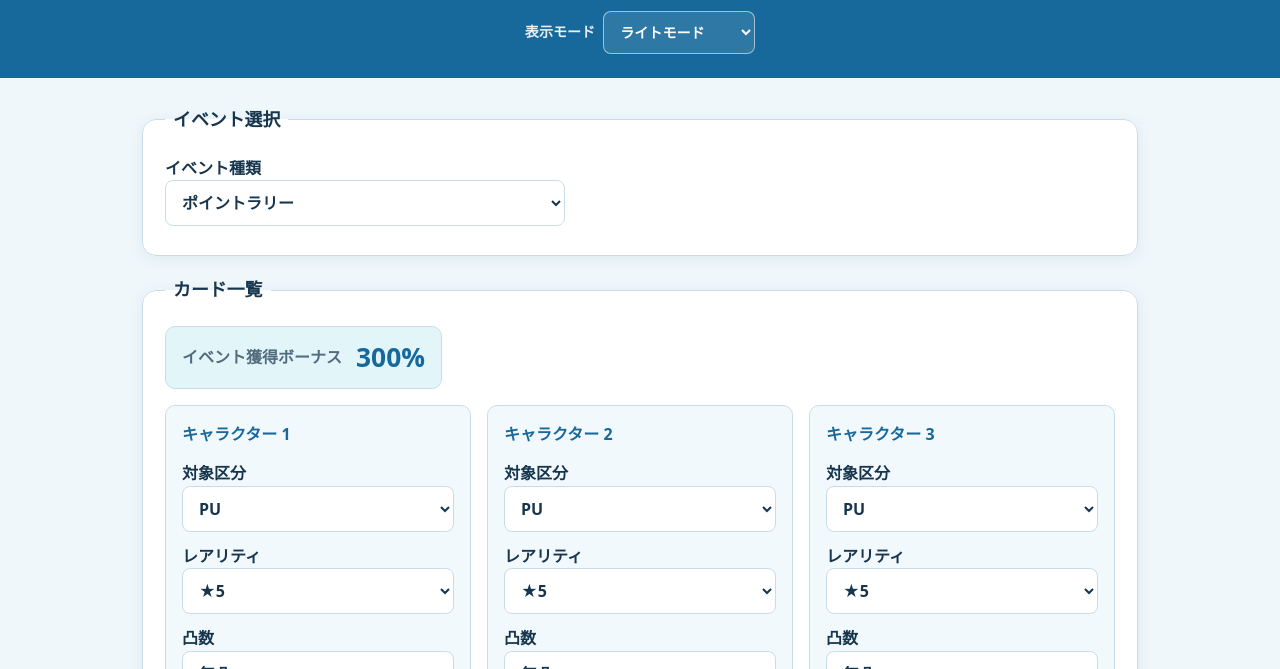
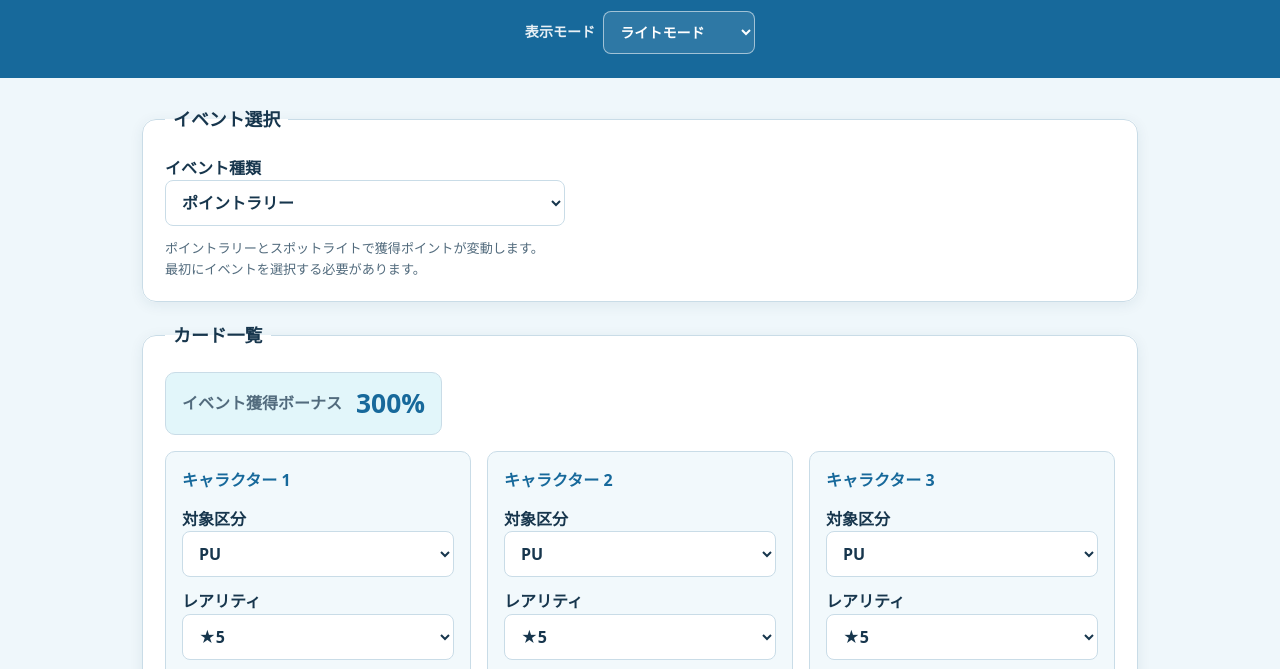
Before and after one commit to 21noname-lab/hololive-dreams-calculator, a plain HTML site: page index.html in a window 1280 px wide. Shown: the part 130-799 px from the top of the page. Drawn offline with Linux system fonts and the light colour scheme.

Commit message:
Add calculator guidance text
Co-authored-by: Copilot <223556219+Copilot@users.noreply.github.com>

```diff
--- a/index.html
+++ b/index.html
@@ -39,6 +39,7 @@
           </select>
         </label>
       </div>
+      <p class="field-help event-type-help">ポイントラリーとスポットライトで獲得ポイントが変動します。<br>最初にイベントを選択する必要があります。</p>
     </fieldset>
 
     <fieldset class="team-settings">
@@ -134,6 +135,7 @@
           </div>
         </div>
       </div>
+      <p class="field-help point-prediction-help">割り出した計算値はユニットスコアからおおよその値が出るため、誤差が出ます。<br>参考程度に見てください。</p>
       <p id="point-error" class="point-error" role="alert"></p>
     </fieldset>
 
--- a/style.css
+++ b/style.css
@@ -210,6 +210,11 @@ button:hover {
 
 .event-type-control {
   width: min(100%, 400px);
+}
+
+.event-type-help,
+.point-prediction-help {
+  margin: 8px 0 0;
 }
 
 .formation-summary {
```
